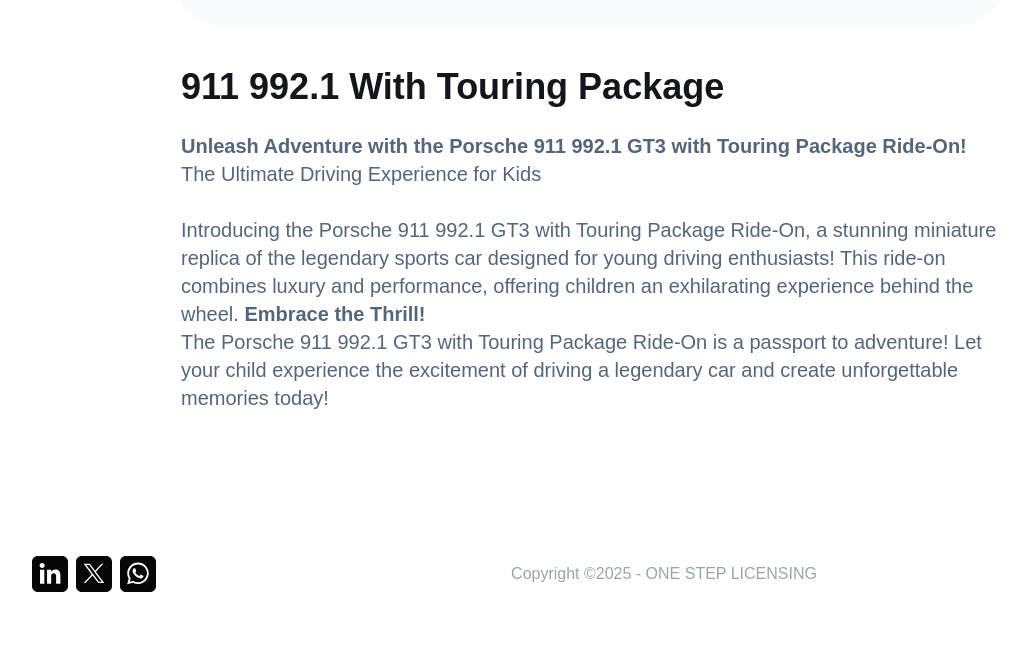
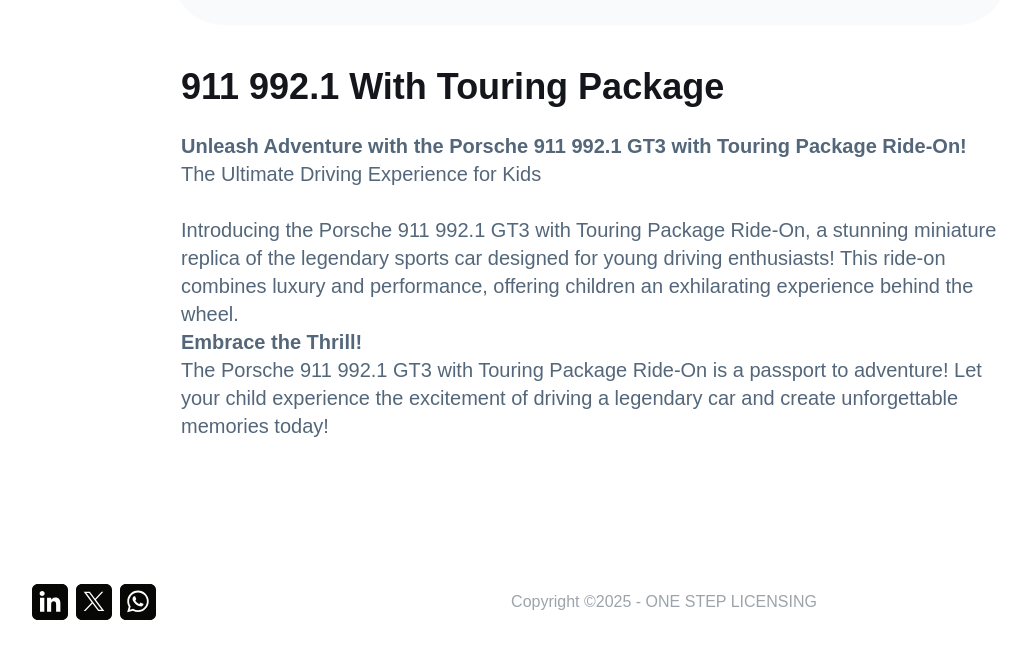
Before and after one commit to onesteplicensing/web2023, a Jekyll site: the page built from _toys/porsche/992_touring.md, in a window 1280 px wide. Shown: the part 692-1360 px from the top of the page, without its empty margins (50-1077 px from the left). Built offline with Jekyll 4.4.1, drawn with Linux system fonts in a browser that asks for light colours; some web fonts are replaced; before the commit the page ends 1332 px from its top, so only the background shows below that.

```diff
--- a/_data/showcases/porsche_toys.yml
+++ b/_data/showcases/porsche_toys.yml
@@ -20,7 +20,6 @@ navigation:
 
 hero_images:
   - https://i.ibb.co/wr0bskHX/XCS-8967.jpg
-  - https://i.ibb.co/pjGwqHpQ/Red.jpg
   - https://i.ibb.co/9jmsz7M/804792937df52782b962381b0ec99d6a.jpg
   # - https://placehold.co/750x550?text=Center+Big&font=roboto
   # - https://placehold.co/800?text=left+small&font=roboto
@@ -30,7 +29,7 @@ intro_paragraph: >
   Inspired by the sleek designs of luxury cars,
   the Porsche Ride-On is not just a toy; it's a statement!
   With its eye-catching aesthetics, your child will feel like a superstar on wheels.
-  But we know that safety is paramount.
+  But we know that safety is paramount.<br><br>
   That’s why our ride-on features: <br>
   <ul>
   <li>Sturdy Frame: Built to withstand the rigours of play.</li>
--- a/_toys/porsche/992_touring.md
+++ b/_toys/porsche/992_touring.md
@@ -8,7 +8,7 @@ main_image: https://i.ibb.co/wr0bskHX/XCS-8967.jpg
 description: >
     <b>Unleash Adventure with the Porsche 911 992.1 GT3 with Touring Package Ride-On!</b><br>
     The Ultimate Driving Experience for Kids<br><br>
-    Introducing the Porsche 911 992.1 GT3 with Touring Package Ride-On, a stunning miniature replica of the legendary sports car designed for young driving enthusiasts! This ride-on combines luxury and performance, offering children an exhilarating experience behind the wheel.
+    Introducing the Porsche 911 992.1 GT3 with Touring Package Ride-On, a stunning miniature replica of the legendary sports car designed for young driving enthusiasts! This ride-on combines luxury and performance, offering children an exhilarating experience behind the wheel.<br>
     <b>Embrace the Thrill!</b><br>
     The Porsche 911 992.1 GT3 with Touring Package Ride-On is a passport to adventure! Let your child experience the excitement of driving a legendary car and create unforgettable memories today!
 thumbnails:
```
